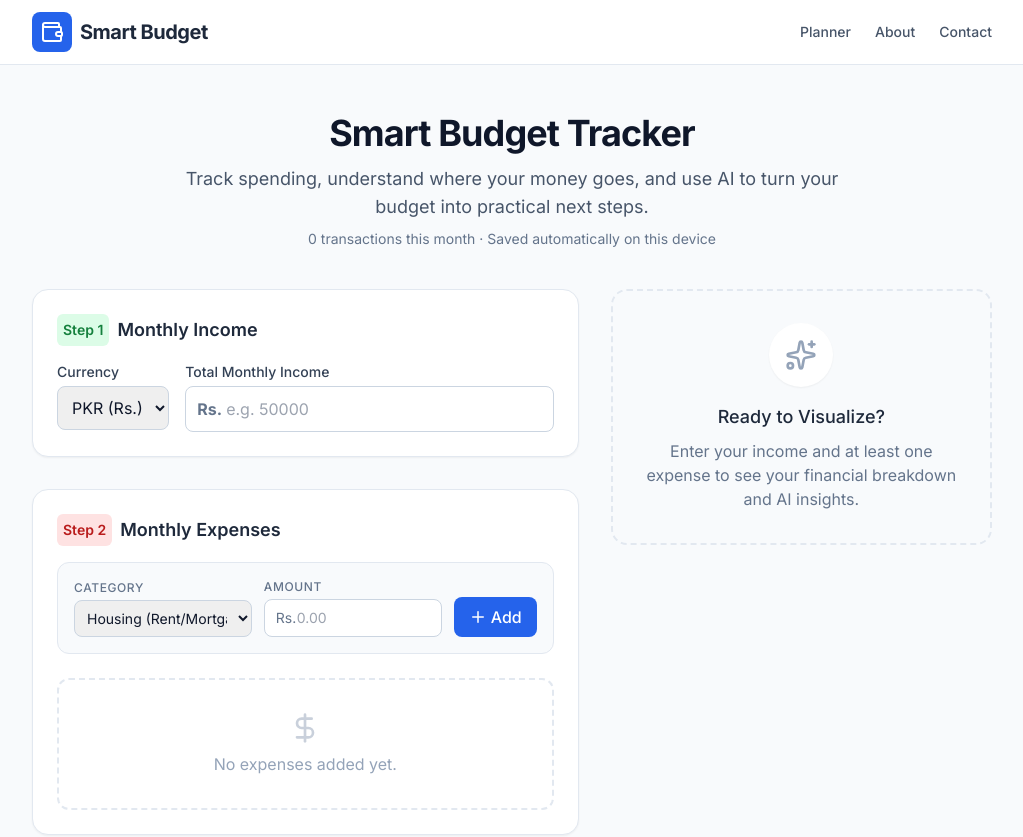
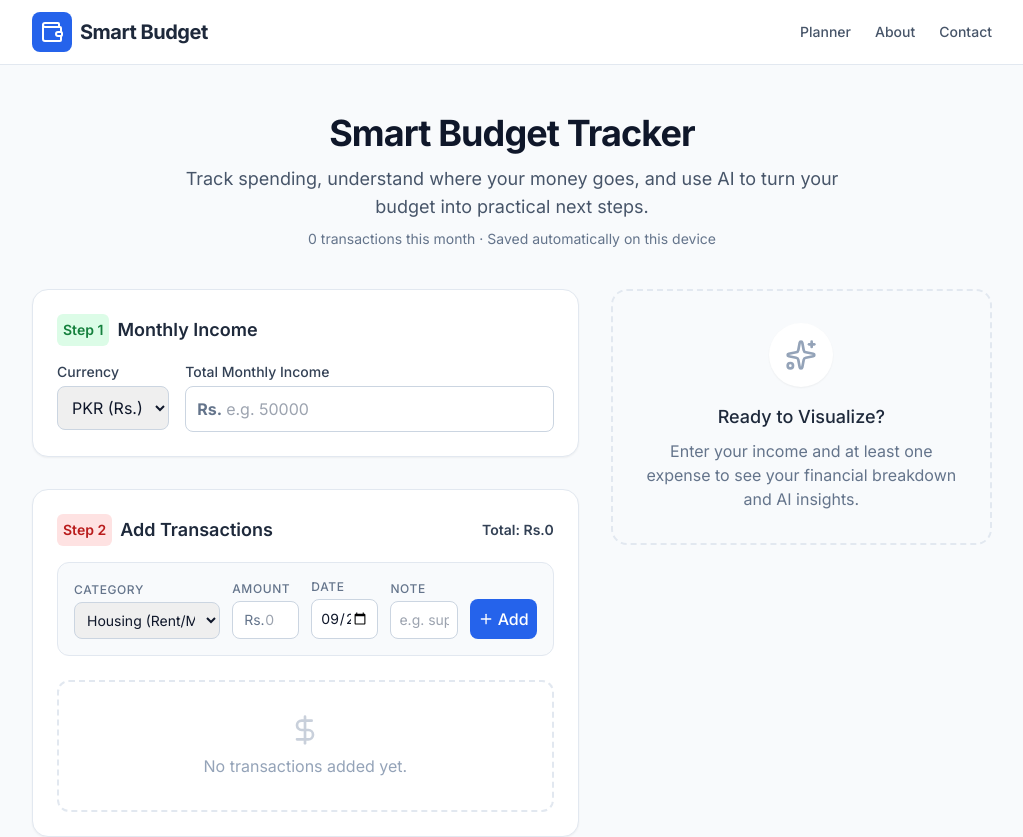
Before and after one commit to FahadAsad10/smart-budget-tracker, a React (Vite) app: page / in a window 1280 px wide. Shown: the top 837 px of the page, without its empty margins (128-1151 px from the left). Built offline with nearby package versions, Linux system fonts and the light colour scheme.

Commit message:
Add dated transaction tracking

```diff
--- a/components/InputSection.tsx
+++ b/components/InputSection.tsx
@@ -1,4 +1,4 @@
-import React, { useState } from 'react';
+import React, { useMemo, useState } from 'react';
 import { Plus, Trash2, DollarSign } from 'lucide-react';
 import { ExpenseItem, Currency, CATEGORIES } from '../types';
 
@@ -13,6 +13,8 @@ interface InputSectionProps {
   setGoal: (val: string) => void;
 }
 
+const getToday = () => new Date().toISOString().slice(0, 10);
+
 export const InputSection: React.FC<InputSectionProps> = ({
   income,
   setIncome,
@@ -23,69 +25,77 @@ export const InputSection: React.FC<InputSectionProps> = ({
   goal,
   setGoal
 }) => {
-  const [newExpenseCategory, setNewExpenseCategory] = useState(CATEGORIES[0]);
-  const [newExpenseAmount, setNewExpenseAmount] = useState<string>('');
+  const [category, setCategory] = useState<string>(CATEGORIES[0]);
+  const [amount, setAmount] = useState('');
+  const [date, setDate] = useState(getToday());
+  const [note, setNote] = useState('');
+
+  const total = useMemo(
+    () => expenses.reduce((sum, item) => sum + item.amount, 0),
+    [expenses]
+  );
 
   const addExpense = () => {
-    const amount = parseFloat(newExpenseAmount);
-    if (!amount || amount <= 0) return;
+    const numericAmount = Number(amount);
+    if (!Number.isFinite(numericAmount) || numericAmount <= 0) return;
 
-    const newItem: ExpenseItem = {
-      id: Math.random().toString(36).substr(2, 9),
-      category: newExpenseCategory,
-      amount: amount
-    };
+    setExpenses((current) => [
+      {
+        id: crypto.randomUUID(),
+        category,
+        amount: numericAmount,
+        date: date || getToday(),
+        note: note.trim() || undefined
+      },
+      ...current
+    ]);
 
-    setExpenses([...expenses, newItem]);
-    setNewExpenseAmount('');
+    setAmount('');
+    setNote('');
+    setDate(getToday());
   };
 
   const removeExpense = (id: string) => {
-    setExpenses(expenses.filter(e => e.id !== id));
-  };
-
-  const handleKeyDown = (e: React.KeyboardEvent) => {
-    if (e.key === 'Enter') {
-      addExpense();
-    }
+    setExpenses((current) => current.filter((expense) => expense.id !== id));
   };
 
   return (
     <div className="space-y-8 animate-fade-in">
-      {/* Income Section */}
-      <section className="bg-white p-6 rounded-2xl shadow-sm border border-slate-200" aria-labelledby="income-heading">
-        <h2 id="income-heading" className="text-lg font-semibold text-slate-800 mb-4 flex items-center">
+      <section className="bg-white p-6 rounded-2xl shadow-sm border border-slate-200">
+        <h2 className="text-lg font-semibold text-slate-800 mb-4 flex items-center">
           <span className="bg-green-100 text-green-700 p-1.5 rounded-md mr-2 text-sm">Step 1</span>
           Monthly Income
         </h2>
 
         <div className="grid grid-cols-1 md:grid-cols-4 gap-4">
-          <div className="md:col-span-1">
+          <div>
             <label htmlFor="currency" className="block text-sm font-medium text-slate-700 mb-1">Currency</label>
             <select
               id="currency"
               value={currency}
-              onChange={(e) => setCurrency(e.target.value as Currency)}
-              className="w-full rounded-lg border-slate-300 border p-2.5 focus:ring-2 focus:ring-blue-500 focus:border-blue-500 outline-none transition-all"
+              onChange={(event) => setCurrency(event.target.value as Currency)}
+              className="w-full rounded-lg border-slate-300 border p-2.5 focus:ring-2 focus:ring-blue-500 focus:border-blue-500 outline-none"
             >
               {Object.entries(Currency).map(([key, value]) => (
                 <option key={key} value={value}>{key} ({value})</option>
               ))}
             </select>
           </div>
+
           <div className="md:col-span-3">
             <label htmlFor="income" className="block text-sm font-medium text-slate-700 mb-1">Total Monthly Income</label>
             <div className="relative">
-              <div className="absolute inset-y-0 left-0 pl-3 flex items-center pointer-events-none">
-                <span className="text-slate-500 font-bold">{currency}</span>
-              </div>
+              <span className="absolute inset-y-0 left-0 pl-3 flex items-center pointer-events-none text-slate-500 font-bold">
+                {currency}
+              </span>
               <input
                 type="number"
                 id="income"
                 min="0"
+                step="0.01"
                 value={income || ''}
-                onChange={(e) => setIncome(parseFloat(e.target.value))}
-                className="pl-10 block w-full rounded-lg border-slate-300 border p-2.5 focus:ring-2 focus:ring-blue-500 focus:border-blue-500 outline-none transition-all"
+                onChange={(event) => setIncome(Math.max(0, Number(event.target.value) || 0))}
+                className="pl-10 block w-full rounded-lg border-slate-300 border p-2.5 focus:ring-2 focus:ring-blue-500 focus:border-blue-500 outline-none"
                 placeholder="e.g. 50000"
               />
             </div>
@@ -93,49 +103,75 @@ export const InputSection: React.FC<InputSectionProps> = ({
         </div>
       </section>
 
-      {/* Expenses Section */}
-      <section className="bg-white p-6 rounded-2xl shadow-sm border border-slate-200" aria-labelledby="expenses-heading">
-        <h2 id="expenses-heading" className="text-lg font-semibold text-slate-800 mb-4 flex items-center">
+      <section className="bg-white p-6 rounded-2xl shadow-sm border border-slate-200">
+        <div className="flex items-center justify-between gap-4 mb-4">
+          <h2 className="text-lg font-semibold text-slate-800 flex items-center">
             <span className="bg-red-100 text-red-700 p-1.5 rounded-md mr-2 text-sm">Step 2</span>
-          Monthly Expenses
+            Add Transactions
           </h2>
+          <span className="text-sm font-semibold text-slate-700">
+            Total: {currency}{total.toLocaleString()}
+          </span>
+        </div>
 
         <div className="bg-slate-50 p-4 rounded-xl border border-slate-200 mb-6">
-          <div className="grid grid-cols-1 md:grid-cols-5 gap-3 items-end">
+          <div className="grid grid-cols-1 md:grid-cols-6 gap-3 items-end">
             <div className="md:col-span-2">
               <label htmlFor="category" className="block text-xs font-medium text-slate-500 mb-1 uppercase tracking-wider">Category</label>
               <select
                 id="category"
-                value={newExpenseCategory}
-                onChange={(e) => setNewExpenseCategory(e.target.value)}
-                className="w-full rounded-lg border-slate-300 border p-2 text-sm focus:ring-2 focus:ring-blue-500 focus:border-blue-500 outline-none"
+                value={category}
+                onChange={(event) => setCategory(event.target.value)}
+                className="w-full rounded-lg border-slate-300 border p-2 text-sm focus:ring-2 focus:ring-blue-500 outline-none"
               >
-                {CATEGORIES.map(cat => (
-                  <option key={cat} value={cat}>{cat}</option>
-                ))}
+                {CATEGORIES.map((item) => <option key={item}>{item}</option>)}
               </select>
             </div>
-            <div className="md:col-span-2">
+
+            <div>
               <label htmlFor="amount" className="block text-xs font-medium text-slate-500 mb-1 uppercase tracking-wider">Amount</label>
               <div className="relative">
-                <div className="absolute inset-y-0 left-0 pl-3 flex items-center pointer-events-none">
-                  <span className="text-slate-500 text-sm">{currency}</span>
-                </div>
+                <span className="absolute inset-y-0 left-0 pl-3 flex items-center text-slate-500 text-sm">{currency}</span>
                 <input
+                  id="amount"
                   type="number"
-                  id="amount"
-                  value={newExpenseAmount}
-                  onChange={(e) => setNewExpenseAmount(e.target.value)}
-                  onKeyDown={handleKeyDown}
-                  className="pl-8 block w-full rounded-lg border-slate-300 border p-2 text-sm focus:ring-2 focus:ring-blue-500 focus:border-blue-500 outline-none"
+                  min="0"
+                  step="0.01"
+                  value={amount}
+                  onChange={(event) => setAmount(event.target.value)}
+                  onKeyDown={(event) => { if (event.key === 'Enter') addExpense(); }}
+                  className="pl-8 block w-full rounded-lg border-slate-300 border p-2 text-sm focus:ring-2 focus:ring-blue-500 outline-none"
                   placeholder="0.00"
                 />
               </div>
             </div>
+
+            <div>
+              <label htmlFor="date" className="block text-xs font-medium text-slate-500 mb-1 uppercase tracking-wider">Date</label>
+              <input
+                id="date"
+                type="date"
+                value={date}
+                onChange={(event) => setDate(event.target.value)}
+                className="w-full rounded-lg border-slate-300 border p-2 text-sm focus:ring-2 focus:ring-blue-500 outline-none"
+              />
+            </div>
+
+            <div>
+              <label htmlFor="note" className="block text-xs font-medium text-slate-500 mb-1 uppercase tracking-wider">Note</label>
+              <input
+                id="note"
+                type="text"
+                value={note}
+                onChange={(event) => setNote(event.target.value)}
+                className="w-full rounded-lg border-slate-300 border p-2 text-sm focus:ring-2 focus:ring-blue-500 outline-none"
+                placeholder="e.g. supermarket"
+              />
+            </div>
+
             <button
               onClick={addExpense}
-              className="w-full bg-blue-600 hover:bg-blue-700 text-white font-medium p-2 rounded-lg flex items-center justify-center transition-colors focus:ring-2 focus:ring-offset-2 focus:ring-blue-500"
-              aria-label="Add expense to list"
+              className="w-full bg-blue-600 hover:bg-blue-700 text-white font-medium p-2 rounded-lg flex items-center justify-center transition-colors"
             >
               <Plus size={18} className="mr-1" /> Add
             </button>
@@ -145,19 +181,24 @@ export const InputSection: React.FC<InputSectionProps> = ({
         {expenses.length === 0 ? (
           <div className="text-center py-8 text-slate-400 border-2 border-dashed border-slate-200 rounded-xl">
             <DollarSign className="mx-auto h-8 w-8 mb-2 opacity-50" />
-            <p>No expenses added yet.</p>
+            <p>No transactions added yet.</p>
           </div>
         ) : (
-          <ul className="space-y-3" aria-label="List of expenses">
+          <ul className="space-y-3 max-h-[520px] overflow-y-auto pr-1" aria-label="List of expenses">
             {expenses.map((expense) => (
-              <li key={expense.id} className="flex items-center justify-between p-3 bg-white border border-slate-100 rounded-lg hover:border-blue-100 transition-colors shadow-sm">
-                <span className="font-medium text-slate-700">{expense.category}</span>
-                <div className="flex items-center space-x-4">
+              <li key={expense.id} className="flex items-center justify-between gap-4 p-3 bg-white border border-slate-100 rounded-lg shadow-sm">
+                <div className="min-w-0">
+                  <p className="font-medium text-slate-700 truncate">{expense.category}</p>
+                  <p className="text-xs text-slate-400 mt-0.5">
+                    {expense.date}{expense.note ? ' · ' + expense.note : ''}
+                  </p>
+                </div>
+                <div className="flex items-center space-x-4 shrink-0">
                   <span className="font-semibold text-slate-900">{currency}{expense.amount.toLocaleString()}</span>
                   <button
                     onClick={() => removeExpense(expense.id)}
                     className="text-slate-400 hover:text-red-500 transition-colors p-1 rounded-md hover:bg-red-50"
-                    aria-label={`Remove ${expense.category} expense`}
+                    aria-label={'Remove ' + expense.category + ' expense'}
                   >
                     <Trash2 size={16} />
                   </button>
@@ -168,23 +209,20 @@ export const InputSection: React.FC<InputSectionProps> = ({
         )}
       </section>
 
-      {/* Goal Section */}
-      <section className="bg-white p-6 rounded-2xl shadow-sm border border-slate-200" aria-labelledby="goal-heading">
-        <h2 id="goal-heading" className="text-lg font-semibold text-slate-800 mb-4 flex items-center">
+      <section className="bg-white p-6 rounded-2xl shadow-sm border border-slate-200">
+        <h2 className="text-lg font-semibold text-slate-800 mb-4 flex items-center">
           <span className="bg-purple-100 text-purple-700 p-1.5 rounded-md mr-2 text-sm">Step 3</span>
           Financial Goal
         </h2>
-        <div>
         <label htmlFor="goal" className="block text-sm font-medium text-slate-700 mb-1">What is your main financial target?</label>
         <input
           type="text"
           id="goal"
           value={goal}
-            onChange={(e) => setGoal(e.target.value)}
-            className="block w-full rounded-lg border-slate-300 border p-3 focus:ring-2 focus:ring-blue-500 focus:border-blue-500 outline-none transition-all"
+          onChange={(event) => setGoal(event.target.value)}
+          className="block w-full rounded-lg border-slate-300 border p-3 focus:ring-2 focus:ring-blue-500 outline-none"
           placeholder="e.g. Save 30,000 for a new laptop by December"
         />
-        </div>
       </section>
     </div>
   );
```
Lines whose indentation alone changed are shown as unchanged.
